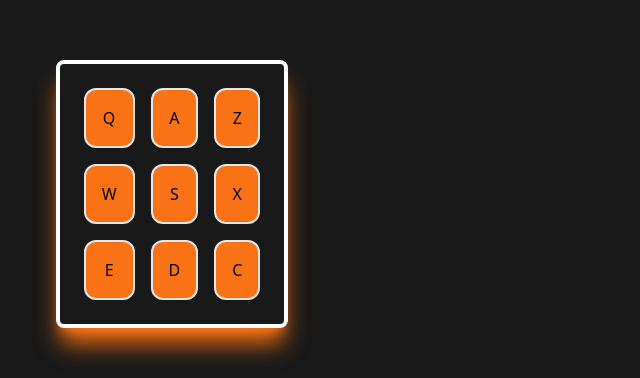
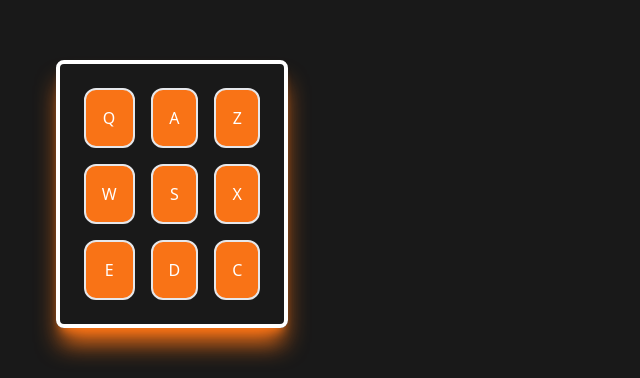
Before and after one commit to JuanPabloDiaz/drumMachine, a React (Vite) app: page / in a window 1280 px wide. Shown: the part 206-584 px from the top of the page, without its empty margins (468-1108 px from the left). Built offline with nearby package versions, Linux system fonts and the light colour scheme.

Commit message:
Done - drum machine. needs some styling

```diff
--- a/index.html
+++ b/index.html
@@ -2,13 +2,13 @@
 <html lang="en">
   <head>
     <meta charset="UTF-8" />
-    <!-- <link rel="icon" type="image/svg+xml" href="/vite.svg" /> -->
+    <link rel="icon" type="image/svg+xml" href="/vite.svg" />
     <meta name="viewport" content="width=device-width, initial-scale=1.0" />
     <title>Drum Machine</title>
   </head>
   <body>
     <div id="root"></div>
     <script type="module" src="/src/main.jsx"></script>
-    <script src="https://cdn.freecodecamp.org/testable-projects-fcc/v1/bundle.js"></script>
+    <!-- <script src="https://cdn.freecodecamp.org/testable-projects-fcc/v1/bundle.js"></script> -->
   </body>
 </html>
--- a/src/App.jsx
+++ b/src/App.jsx
@@ -1,8 +1,19 @@
-import "./App.css";
 import DrumPad from "./Components/DrumPad";
 import Layout from "./components/Layout";
+import { useEffect, useState } from "react";
+import "./App.css";
 
 function App() {
+  const [activeKey, setActiveKey] = useState("");
+
+  // enable keyboard input for drum pads
+  useEffect(() => {
+    document.addEventListener("keydown", (e) => {
+      playSound(e.key.toUpperCase());
+      // console.log("key: ", e.key);
+    });
+  }, []);
+
   // const drumPads = [
   //   { id: "pad1", triggerKey: "Q", src: "path/to/audio1.mp3" },
   //   { id: "pad2", triggerKey: "W", src: "path/to/audio2.mp3" },
@@ -17,47 +28,38 @@ function App() {
 
   const drumPads = [
     {
-      keyCode: 81,
       triggerKey: "Q",
       src: "https://s3.amazonaws.com/freecodecamp/drums/Heater-1.mp3",
     },
     {
-      keyCode: 87,
       triggerKey: "W",
       src: "https://s3.amazonaws.com/freecodecamp/drums/Heater-2.mp3",
     },
     {
-      keyCode: 69,
       triggerKey: "E",
       src: "https://s3.amazonaws.com/freecodecamp/drums/Heater-3.mp3",
     },
     {
-      keyCode: 65,
       triggerKey: "A",
       src: "https://s3.amazonaws.com/freecodecamp/drums/Heater-4_1.mp3",
     },
     {
-      keyCode: 83,
       triggerKey: "S",
       src: "https://s3.amazonaws.com/freecodecamp/drums/Heater-6.mp3",
     },
     {
-      keyCode: 68,
       triggerKey: "D",
       src: "https://s3.amazonaws.com/freecodecamp/drums/Dsc_Oh.mp3",
     },
     {
-      keyCode: 90,
       triggerKey: "Z",
       src: "https://s3.amazonaws.com/freecodecamp/drums/Kick_n_Hat.mp3",
     },
     {
-      keyCode: 88,
       triggerKey: "X",
       src: "https://s3.amazonaws.com/freecodecamp/drums/RP4_KICK_1.mp3",
     },
     {
-      keyCode: 67,
       triggerKey: "C",
       src: "https://s3.amazonaws.com/freecodecamp/drums/Cev_H2.mp3",
     },
@@ -67,20 +69,20 @@ function App() {
     const audio = document.getElementById(selector);
     // console.log("audio: ", audio);
     audio.play();
+
+    setActiveKey(selector);
   }
 
   return (
     <>
       <Layout>
-        <div id="drum-machine" className=" triggerKey-white">
-          <div
-            id="display"
-            className="grid grid-rows-3 grid-flow-col gap-4 border-4 border-white rounded-lg p-6 shadow-xl shadow-orange-500"
-          >
+        <div id="drum-machine" className="text-white ">
+          <div id="display">{activeKey}</div>
+          <div className="grid grid-rows-3 grid-flow-col gap-4 border-4 border-white rounded-lg p-6 shadow-xl shadow-orange-500">
             {drumPads.map((drum) => (
               <DrumPad
-                key={drum.keyCode}
-                id={drum.keyCode}
+                key={drum.src}
+                id={drum.src}
                 className="drum-pad"
                 triggerKey={drum.triggerKey}
                 onClick={() => playSound(drum.triggerKey)}
```
